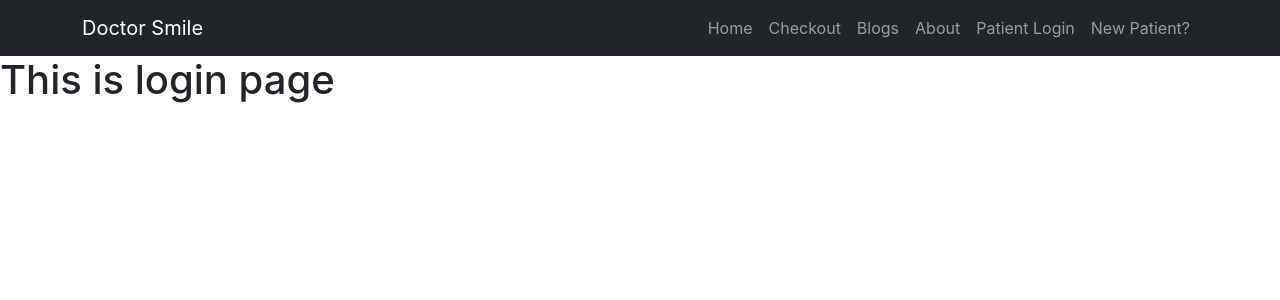
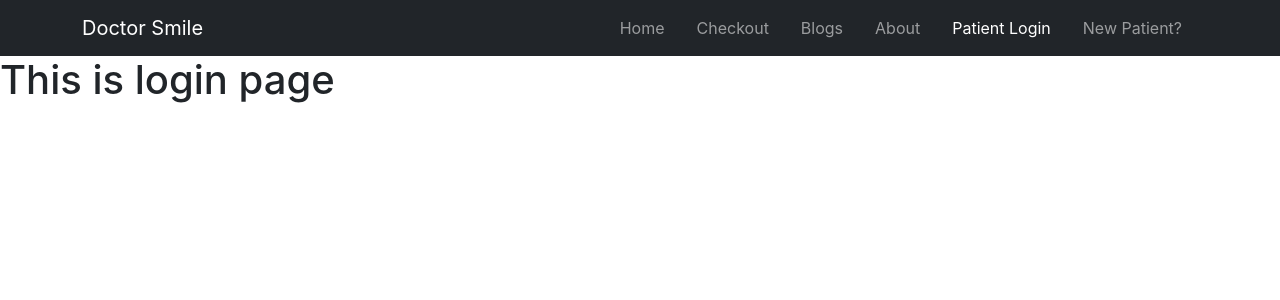
Before and after one commit to tusharpramanikbd/doctor-smile, a React (Create React App) app: page /login in a window 1280 px wide. Shown: the top 300 px of the page. Built offline with nearby package versions, Linux system fonts and the light colour scheme; the HTML template or start-up script is replaced by a standard one.

Commit message:
added all the links and created active link

```diff
--- a/src/App.js
+++ b/src/App.js
@@ -6,7 +6,7 @@ import About from './pages/About/About'
 import Blogs from './pages/Blogs/Blogs'
 import Checkout from './pages/Checkout/Checkout'
 import Login from './pages/Login/Login'
-import Signup from './pages/Login/Login'
+import Signup from './pages/Signup/Signup'
 import NotFound from './pages/NotFound/NotFound'
 
 function App() {
--- /dev/null
+++ b/src/components/Navbar/MyNavbar.css
@@ -0,0 +1,8 @@
+.navbar-links {
+  display: block;
+  padding: 0.5rem 1rem;
+  color: rgba(255, 255, 255, 0.55);
+  text-decoration: none;
+  transition: color 0.15s ease-in-out, background-color 0.15s ease-in-out,
+    border-color 0.15s ease-in-out;
+}
--- a/src/components/Navbar/MyNavbar.js
+++ b/src/components/Navbar/MyNavbar.js
@@ -1,5 +1,7 @@
 import React from 'react'
 import { Container, Nav, Navbar } from 'react-bootstrap'
+import { NavLink } from 'react-router-dom'
+import './MyNavbar.css'
 
 const MyNavbar = () => {
   return (
@@ -9,12 +11,77 @@ const MyNavbar = () => {
         <Navbar.Toggle aria-controls='basic-navbar-nav' />
         <Navbar.Collapse id='basic-navbar-nav'>
           <Nav className='ms-auto'>
-            <Nav.Link href='#home'>Home</Nav.Link>
-            <Nav.Link href='#checkout'>Checkout</Nav.Link>
-            <Nav.Link href='#blogs'>Blogs</Nav.Link>
-            <Nav.Link href='#about'>About</Nav.Link>
-            <Nav.Link href='#patient_login'>Patient Login</Nav.Link>
-            <Nav.Link href='#new_patient'>New Patient?</Nav.Link>
+            <NavLink
+              className='navbar-links'
+              style={({ isActive }) => {
+                return {
+                  color: isActive ? 'white' : '',
+                }
+              }}
+              to='/'
+            >
+              Home
+            </NavLink>
+
+            <NavLink
+              className='navbar-links'
+              style={({ isActive }) => {
+                return {
+                  color: isActive ? 'white' : '',
+                }
+              }}
+              to='/checkout'
+            >
+              Checkout
+            </NavLink>
+
+            <NavLink
+              className='navbar-links'
+              style={({ isActive }) => {
+                return {
+                  color: isActive ? 'white' : '',
+                }
+              }}
+              to='/blogs'
+            >
+              Blogs
+            </NavLink>
+
+            <NavLink
+              className='navbar-links'
+              style={({ isActive }) => {
+                return {
+                  color: isActive ? 'white' : '',
+                }
+              }}
+              to='/about'
+            >
+              About
+            </NavLink>
+
+            <NavLink
+              className='navbar-links'
+              style={({ isActive }) => {
+                return {
+                  color: isActive ? 'white' : '',
+                }
+              }}
+              to='/login'
+            >
+              Patient Login
+            </NavLink>
+
+            <NavLink
+              className='navbar-links'
+              style={({ isActive }) => {
+                return {
+                  color: isActive ? 'white' : '',
+                }
+              }}
+              to='/signup'
+            >
+              New Patient?
+            </NavLink>
           </Nav>
         </Navbar.Collapse>
       </Container>
```
